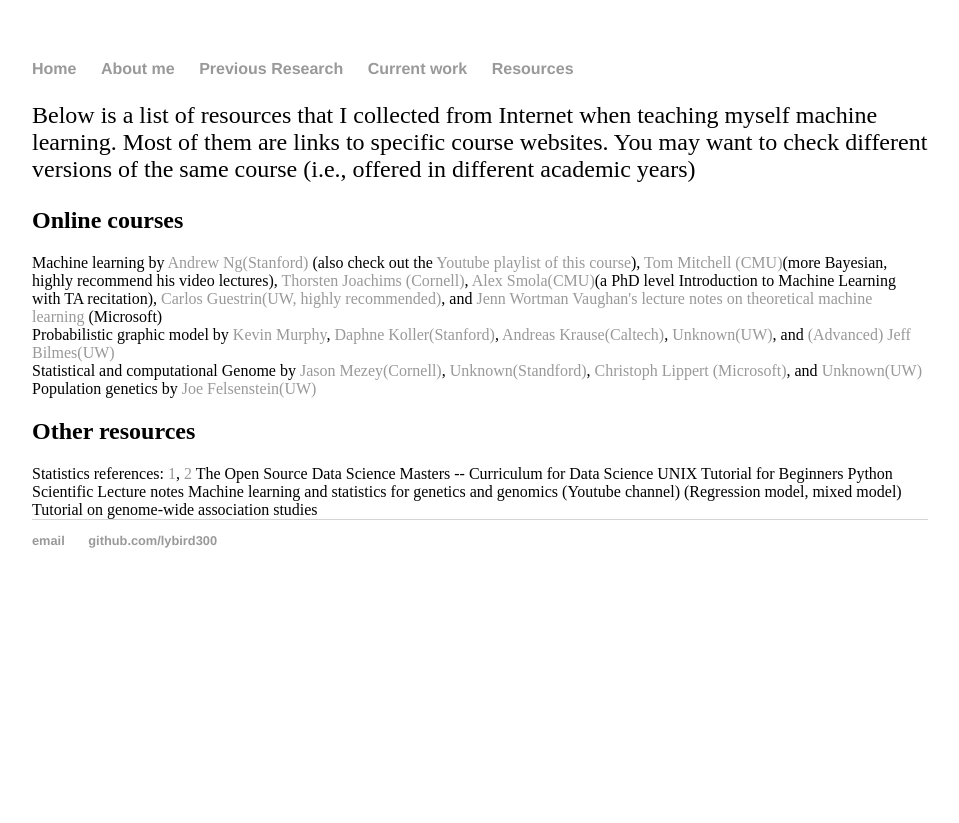
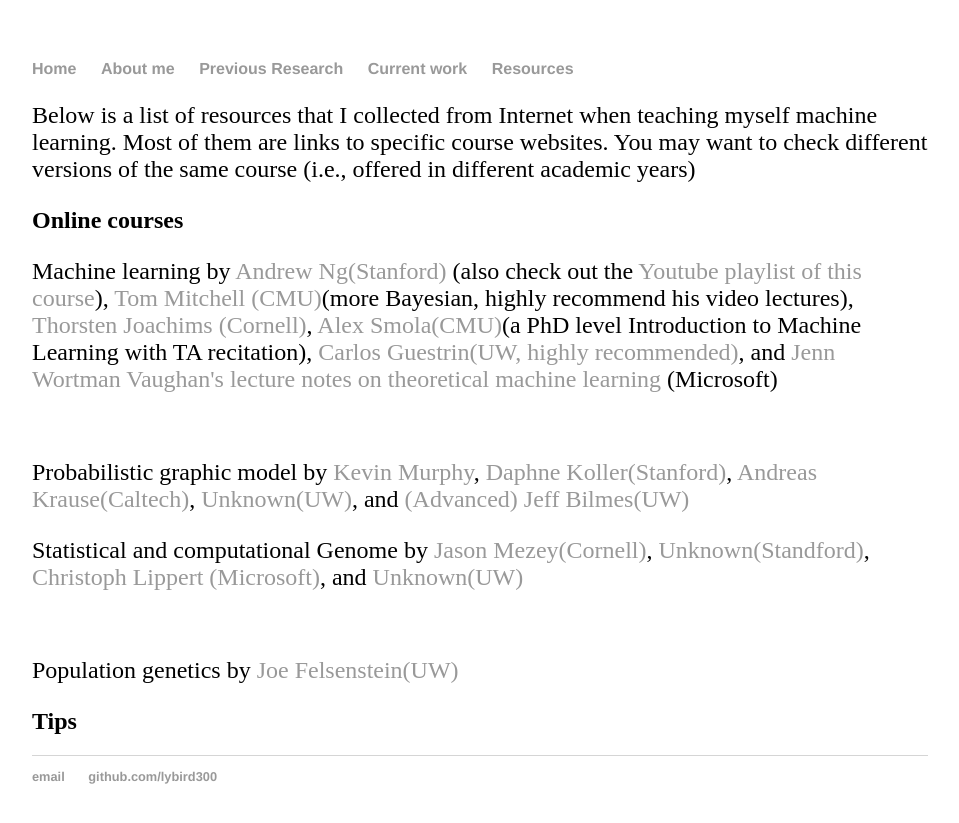
Before and after one commit to lybird300/lybird300.github.io, a Jekyll site: the page built from resources/index.html, in a window 1280 px wide. Shown: the top 823 px of the page, without its empty margins (160-1119 px from the left). Built offline with Jekyll 4.4.1, drawn with Linux system fonts in a browser that asks for light colours.

Commit message:
Update index.html

```diff
--- a/resources/index.html
+++ b/resources/index.html
@@ -1,24 +1,19 @@
 ---
 layout: default
-title: resources
+title: Resources and tips
 ---
 <div class="blurb">
 <p>Below is a list of resources that I collected from Internet when teaching myself machine learning. Most of them are links to specific course websites. You may want to check different versions of the same course (i.e., offered in different academic years)</p>
 
 <h2>Online courses</h2>
-Machine learning by <a href="http://cs229.stanford.edu/">Andrew Ng(Stanford)</a> (also check out the <a href="https://www.youtube.com/playlist?list=PLA89DCFA6ADACE599">Youtube playlist of this course</a>), <a href="http://www.cs.cmu.edu/~tom/10701_sp11/">Tom Mitchell (CMU)</a>(more Bayesian, highly recommend his video lectures), <a href="http://machine-learning-course.joachims.org/">Thorsten Joachims (Cornell)</a>, <a href="http://alex.smola.org/teaching/cmu2013-10-701/">Alex Smola(CMU)</a>(a PhD level Introduction to Machine Learning with TA recitation), <a href="https://courses.cs.washington.edu/courses/cse546/14au/">Carlos Guestrin(UW, highly recommended)</a>, and <a href="http://www.jennwv.com/courses/F11.html">Jenn Wortman Vaughan's lecture notes on theoretical machine learning </a> (Microsoft)
+<p>Machine learning by <a href="http://cs229.stanford.edu/">Andrew Ng(Stanford)</a> (also check out the <a href="https://www.youtube.com/playlist?list=PLA89DCFA6ADACE599">Youtube playlist of this course</a>), <a href="http://www.cs.cmu.edu/~tom/10701_sp11/">Tom Mitchell (CMU)</a>(more Bayesian, highly recommend his video lectures), <a href="http://machine-learning-course.joachims.org/">Thorsten Joachims (Cornell)</a>, <a href="http://alex.smola.org/teaching/cmu2013-10-701/">Alex Smola(CMU)</a>(a PhD level Introduction to Machine Learning with TA recitation), <a href="https://courses.cs.washington.edu/courses/cse546/14au/">Carlos Guestrin(UW, highly recommended)</a>, and <a href="http://www.jennwv.com/courses/F11.html">Jenn Wortman Vaughan's lecture notes on theoretical machine learning </a> (Microsoft)</p>
 <br/>
-Probabilistic graphic model by <a href="http://www.cs.ubc.ca/~murphyk/Bayes/bnintro.html">Kevin Murphy</a>, <a href="https://class.coursera.org/pgm/lecture">Daphne Koller(Stanford)</a>, <a href="http://www.cs.cmu.edu/~epxing/Class/10708-14/lecture.html>Eric Xing(CMU)</a>, <a href="http://courses.cms.caltech.edu/cs155">Andreas Krause(Caltech)</a>, <a href="https://courses.cs.washington.edu/courses/cse515/11sp/lectures.html">Unknown(UW)</a>, and <a href="http://j.ee.washington.edu/~bilmes/classes/ee512a_fall_2014/"> (Advanced) Jeff Bilmes(UW)</a>
-<br/></a>
-Statistical and computational Genome by <a href="http://mezeylab.cb.bscb.cornell.edu/Classes.aspx">Jason Mezey(Cornell)</a>, <a href="http://web.stanford.edu/class/cs262/cgi-bin/index.php">Unknown(Standford)</a>, <a href="http://www.mixed-models.org/lectures-ucla/winter-2014-current-topics-in-computational-biology/">Christoph Lippert (Microsoft)</a>, and <a href="http://elbo.gs.washington.edu/courses/GS_559_13_wi/">Unknown(UW)</a>
+<p>Probabilistic graphic model by <a href="http://www.cs.ubc.ca/~murphyk/Bayes/bnintro.html">Kevin Murphy</a>, <a href="https://class.coursera.org/pgm/lecture">Daphne Koller(Stanford)</a>, <a href="http://www.cs.cmu.edu/~epxing/Class/10708-14/lecture.html>Eric Xing(CMU)</a>, <a href="http://courses.cms.caltech.edu/cs155">Andreas Krause(Caltech)</a>, <a href="https://courses.cs.washington.edu/courses/cse515/11sp/lectures.html">Unknown(UW)</a>, and <a href="http://j.ee.washington.edu/~bilmes/classes/ee512a_fall_2014/"> (Advanced) Jeff Bilmes(UW)</a>
+<br/></p>
+<p>Statistical and computational Genome by <a href="http://mezeylab.cb.bscb.cornell.edu/Classes.aspx">Jason Mezey(Cornell)</a>, <a href="http://web.stanford.edu/class/cs262/cgi-bin/index.php">Unknown(Standford)</a>, <a href="http://www.mixed-models.org/lectures-ucla/winter-2014-current-topics-in-computational-biology/">Christoph Lippert (Microsoft)</a>, and <a href="http://elbo.gs.washington.edu/courses/GS_559_13_wi/">Unknown(UW)</a></p>
 <br/>
-Population genetics by <a href="http://evolution.gs.washington.edu/gs562/">Joe Felsenstein(UW)</a>
+<p>Population genetics by <a href="http://evolution.gs.washington.edu/gs562/">Joe Felsenstein(UW)</a></p>
 
-<h2>Other resources</h2>
-Statistics references: <a href="http://www.stat.berkeley.edu/~stark/SticiGui/Text/toc.htm">1</a>, <a href="http://www.statsoft.com/Textbook">2</a>
-The Open Source Data Science Masters -- Curriculum for Data Science
-UNIX Tutorial for Beginners
-Python Scientific Lecture notes
-Machine learning and statistics for genetics and genomics (Youtube channel)
-(Regression model, mixed model) Tutorial on genome-wide association studies
+<h2>Tips</a>
+
 </div><!-- /.blurb -->
```
